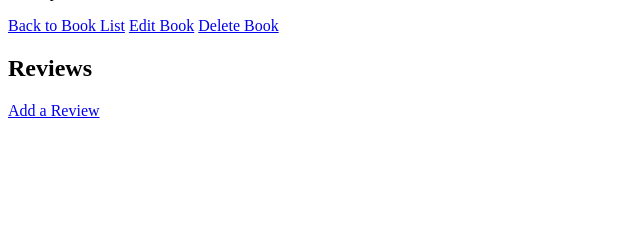
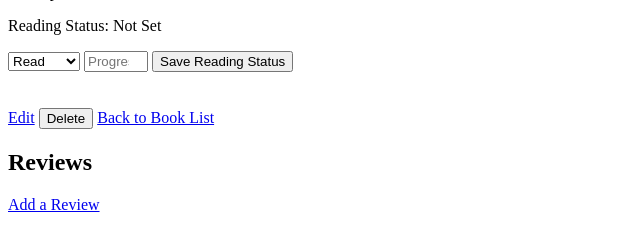
Before and after one commit to LuanaSeres/API_BookVerse, a Django app: template bookVerse/templates/book_detail.html in a window 1280 px wide. Shown: the part 106-357 px from the top of the page, without its empty margins (0-640 px from the left). Run offline with Django 5.2, Linux system fonts and the light colour scheme; the template is opened without the code that fills it, so the values that code supplies are empty.

Commit message:
fix: corrigindo template para aparecer todas as infos do book

```diff
--- a/bookVerse/templates/book_detail.html
+++ b/bookVerse/templates/book_detail.html
@@ -9,11 +9,35 @@
     <p>Genre: {{ book.genre }}</p>
     <p>Description: {{ book.description }}</p>
 
+    {% if reading_status %}
+    <p>Reading Status: {{ reading_status.status }}</p>
+    <p>Progress: {{ reading_status.progress }}%</p>
+    {% else %}
+    <p>Reading Status: Not Set</p>
+    {% endif %}
+
+    <form action="{% url 'reading-status-update' %}" method="post">
+        {% csrf_token %}
+        <select name="status">
+            <option value="read">Read</option>
+            <option value="unread">Unread</option>
+            <option value="reading">Reading</option>
+        </select>
+        <input type="number" name="progress" min="0" max="100" placeholder="Progress (%)">
+        <input type="hidden" name="book_id" value="{{ book.id }}">
+        <button type="submit">Save Reading Status</button>
+    </form>
+
+    <br><br>
+    <a href="{% url 'book-update' book.pk %}">Edit</a>
+    <form action="{% url 'book-delete' book.pk %}" method="post" style="display: inline;">
+        {% csrf_token %}
+        <button type="submit" onclick="return confirm('Are you sure you want to delete this book?')">Delete</button>
+    </form>
     <a href="{% url 'book-list' %}">Back to Book List</a>
-    <a href="{% url 'book-update' book.pk %}">Edit Book</a>
-    <a href="{% url 'book-delete' book.pk %}">Delete Book</a>
 
     <h2>Reviews</h2>
+
     {% for review in reviews %}
     <div>
         <p><strong>{{ review.user.username }}</strong></p>
@@ -27,6 +51,7 @@
         </form>
     </div>
     {% endfor %}
+
     <a href="{% url 'review-add' book.pk %}">Add a Review</a>
 </body>
 </html>
```
